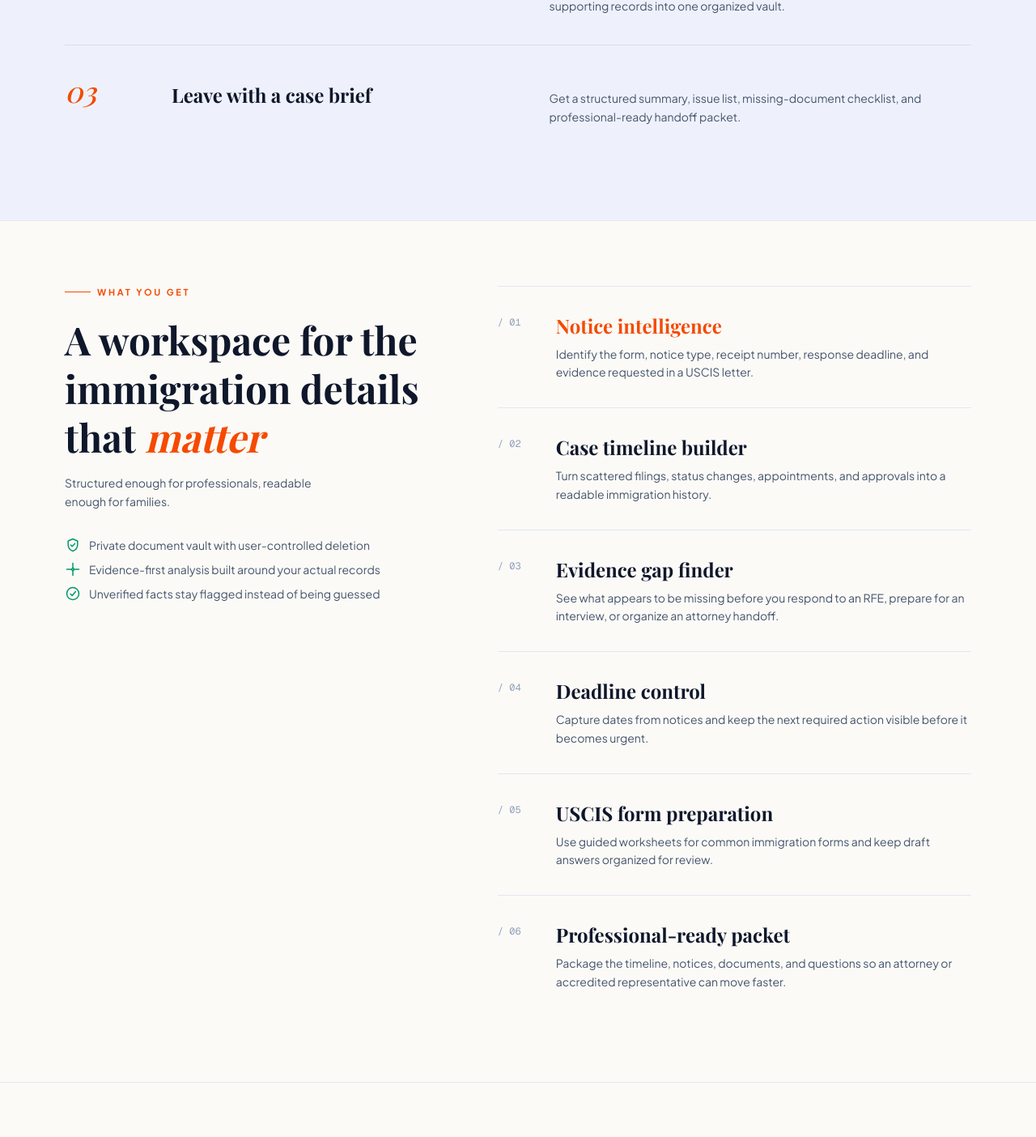
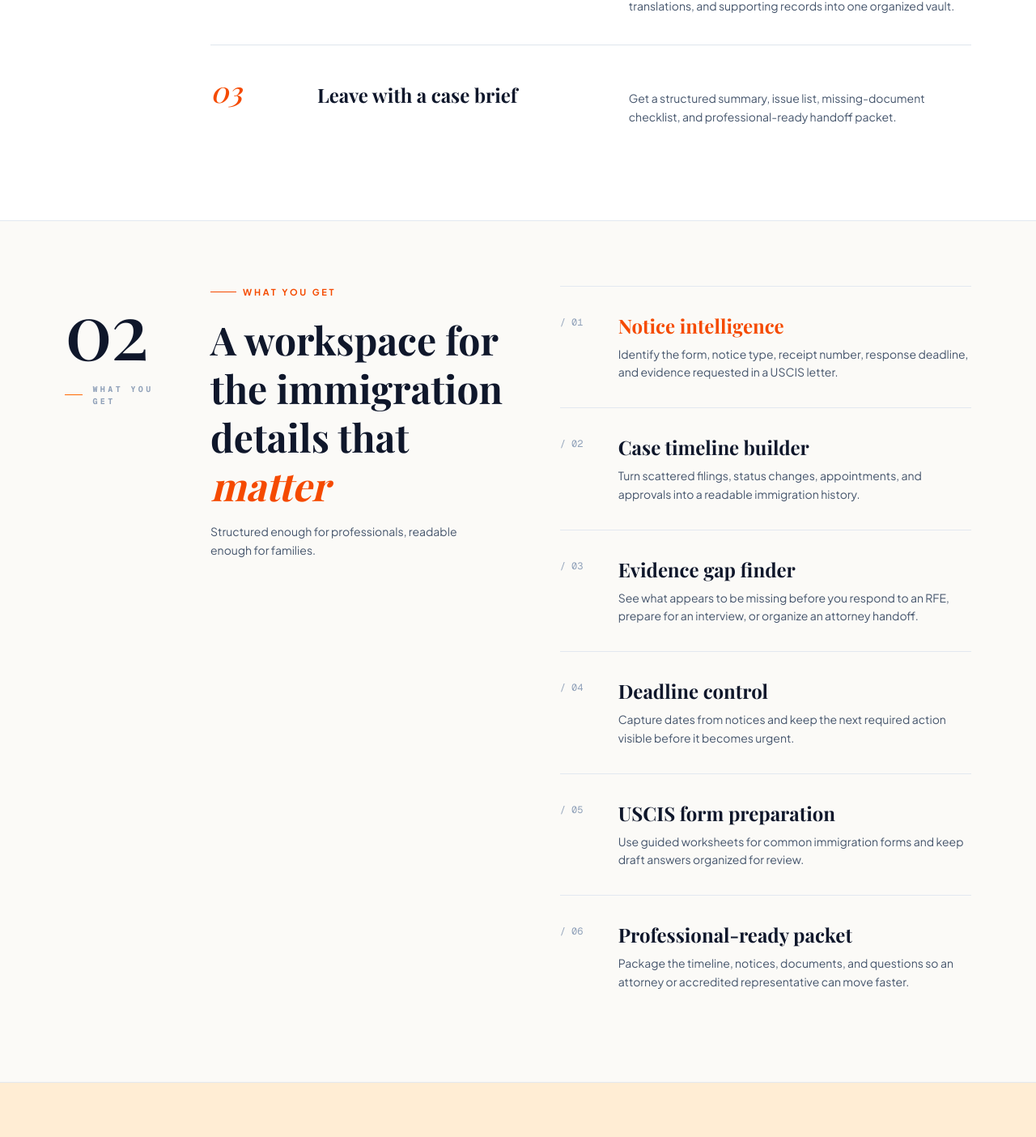
Before and after one commit to getnuevetech/myimmigration, a Next.js app: page / in a window 1280 px wide. Shown: the part 1326-2730 px from the top of the page at 81% size. Built offline with nearby package versions, Linux system fonts and the light colour scheme; no server answers; the database is empty.

Commit message:
Adopt editorial landing page structure
Co-authored-by: NueveTech <getnuevetech@users.noreply.github.com>

```diff
--- a/src/app/page.tsx
+++ b/src/app/page.tsx
@@ -1,10 +1,42 @@
 import Link from "next/link";
+import type { ReactNode } from "react";
 import { SiteHeader, SiteFooter } from "@/components/site-nav";
 import { ButtonLink } from "@/components/ui";
 import { HeroCarousel } from "@/components/hero-carousel";
 import { Accent, Kicker } from "@/components/accent";
 import { getSettingsMap } from "@/lib/settings";
 import { IconShield, IconSparkle, IconCheckCircle } from "@/components/icons";
+
+function EditorialSection({
+  number,
+  label,
+  children,
+  className = "bg-[#fbfaf7]",
+}: {
+  number: string;
+  label: string;
+  children: ReactNode;
+  className?: string;
+}) {
+  return (
+    <section className={`border-b border-slate-200 ${className}`}>
+      <div className="mx-auto grid max-w-6xl gap-10 px-4 py-20 lg:grid-cols-[140px_1fr]">
+        <aside className="lg:pt-1">
+          <p className="font-serif text-7xl font-medium leading-none tracking-tight text-slate-900 sm:text-8xl">
+            {number}
+          </p>
+          <div className="mt-5 flex items-center gap-3">
+            <span className="h-px w-6 bg-orange-500" />
+            <p className="font-mono text-[10px] font-bold uppercase tracking-[0.34em] text-slate-400">
+              {label}
+            </p>
+          </div>
+        </aside>
+        <div className="min-w-0">{children}</div>
+      </div>
+    </section>
+  );
+}
 
 export default async function HomePage() {
   const s = await getSettingsMap([
@@ -80,8 +112,8 @@ export default async function HomePage() {
         </section>
 
         {/* How it works — numbered editorial rows */}
-        <section id="how-it-works" className="border-b border-slate-200 bg-[#eef1fb]">
-          <div className="mx-auto max-w-6xl px-4 py-20">
+        <div id="how-it-works">
+          <EditorialSection number="01" label="How it works" className="bg-white">
             <div className="max-w-md">
               <h2 className="font-serif text-4xl font-bold leading-tight text-slate-900 sm:text-5xl">
                 <Accent text="From scattered records to a *case brief*" />
@@ -99,13 +131,14 @@ export default async function HomePage() {
                 </div>
               ))}
             </div>
-          </div>
-        </section>
+          </EditorialSection>
+        </div>
 
         {/* What you get — sticky heading left, numbered list right */}
-        <section id="what-you-get" className="border-b border-slate-200 bg-[#fbfaf7]">
-          <div className="mx-auto grid max-w-6xl gap-14 px-4 py-20 lg:grid-cols-[0.9fr_1.1fr]">
-            <div className="lg:sticky lg:top-24 lg:self-start">
+        <div id="what-you-get">
+          <EditorialSection number="02" label="What you get">
+            <div className="grid gap-14 lg:grid-cols-[0.85fr_1.15fr]">
+              <div className="lg:sticky lg:top-24 lg:self-start">
               <Kicker>What you get</Kicker>
               <h2 className="mt-5 font-serif text-4xl font-bold leading-tight text-slate-900 sm:text-5xl">
                 <Accent text="A workspace for the immigration details that *matter*" />
@@ -113,14 +146,6 @@ export default async function HomePage() {
               <p className="mt-4 max-w-xs text-sm leading-relaxed text-slate-600">
                 Structured enough for professionals, readable enough for families.
               </p>
-              <ul className="mt-8 space-y-2.5">
-                {trust.map((t) => (
-                  <li key={t.text} className="flex items-center gap-2.5 text-sm text-slate-600">
-                    <span className="text-emerald-600">{t.icon}</span>
-                    {t.text}
-                  </li>
-                ))}
-              </ul>
             </div>
             <div className="divide-y divide-slate-200 border-t border-slate-200">
               {features.map((f, i) => (
@@ -135,26 +160,44 @@ export default async function HomePage() {
                 </div>
               ))}
             </div>
-          </div>
-        </section>
+            </div>
+          </EditorialSection>
+        </div>
 
         {/* Numbers */}
-        <section className="border-b border-slate-200 bg-[#fbfaf7]">
-          <div className="mx-auto grid max-w-6xl gap-10 px-4 py-16 text-center sm:grid-cols-3">
+        <EditorialSection number="03" label="Why it works" className="bg-orange-100">
+          <h2 className="font-serif text-4xl font-bold leading-tight text-slate-900 sm:text-5xl">
+            <Accent text="Built for clarity, not *panic*" />
+          </h2>
+          <div className="mt-10 grid gap-8 text-left sm:grid-cols-3">
             <div>
-              <p className="font-serif text-6xl font-bold italic text-orange-600">9+</p>
-              <p className="mt-2 text-sm text-slate-600">USCIS workflows organized into guided steps</p>
+              <p className="font-serif text-6xl font-bold italic text-slate-900">9+</p>
+              <p className="mt-3 font-mono text-[10px] font-bold uppercase tracking-[0.22em] text-slate-500">
+                USCIS workflows organized into guided steps
+              </p>
             </div>
             <div>
-              <p className="font-serif text-6xl font-bold italic text-orange-600">5</p>
-              <p className="mt-2 text-sm text-slate-600">Core record types: notices, forms, evidence, deadlines, questions</p>
+              <p className="font-serif text-6xl font-bold italic text-slate-900">5</p>
+              <p className="mt-3 font-mono text-[10px] font-bold uppercase tracking-[0.22em] text-slate-500">
+                Core record types: notices, forms, evidence, deadlines, questions
+              </p>
             </div>
             <div>
-              <p className="font-serif text-6xl font-bold italic text-orange-600">100%</p>
-              <p className="mt-2 text-sm text-slate-600">user-controlled document ownership</p>
+              <p className="font-serif text-6xl font-bold italic text-slate-900">100%</p>
+              <p className="mt-3 font-mono text-[10px] font-bold uppercase tracking-[0.22em] text-slate-500">
+                User-controlled document ownership
+              </p>
             </div>
           </div>
-        </section>
+          <div className="mt-12 grid gap-4 border-t border-orange-200 pt-6 sm:grid-cols-3">
+            {trust.map((item) => (
+              <p key={item.text} className="flex items-center gap-2.5 text-sm text-slate-700">
+                <span className="text-orange-700">{item.icon}</span>
+                {item.text}
+              </p>
+            ))}
+          </div>
+        </EditorialSection>
 
         {/* Dark closing CTA, flowing into the dark footer */}
         <section className="bg-[#0b1322]">
@@ -171,7 +214,7 @@ export default async function HomePage() {
               </ButtonLink>
             </div>
             <p className="mt-6 text-sm text-slate-400">
-              Are you a immigration professional or immigration consultant?{" "}
+              Are you an immigration professional or immigration consultant?{" "}
               <Link href="/register?type=consultant" className="font-semibold text-white underline decoration-slate-500 underline-offset-4 hover:decoration-white">
                 Join our partner network
               </Link>
```
